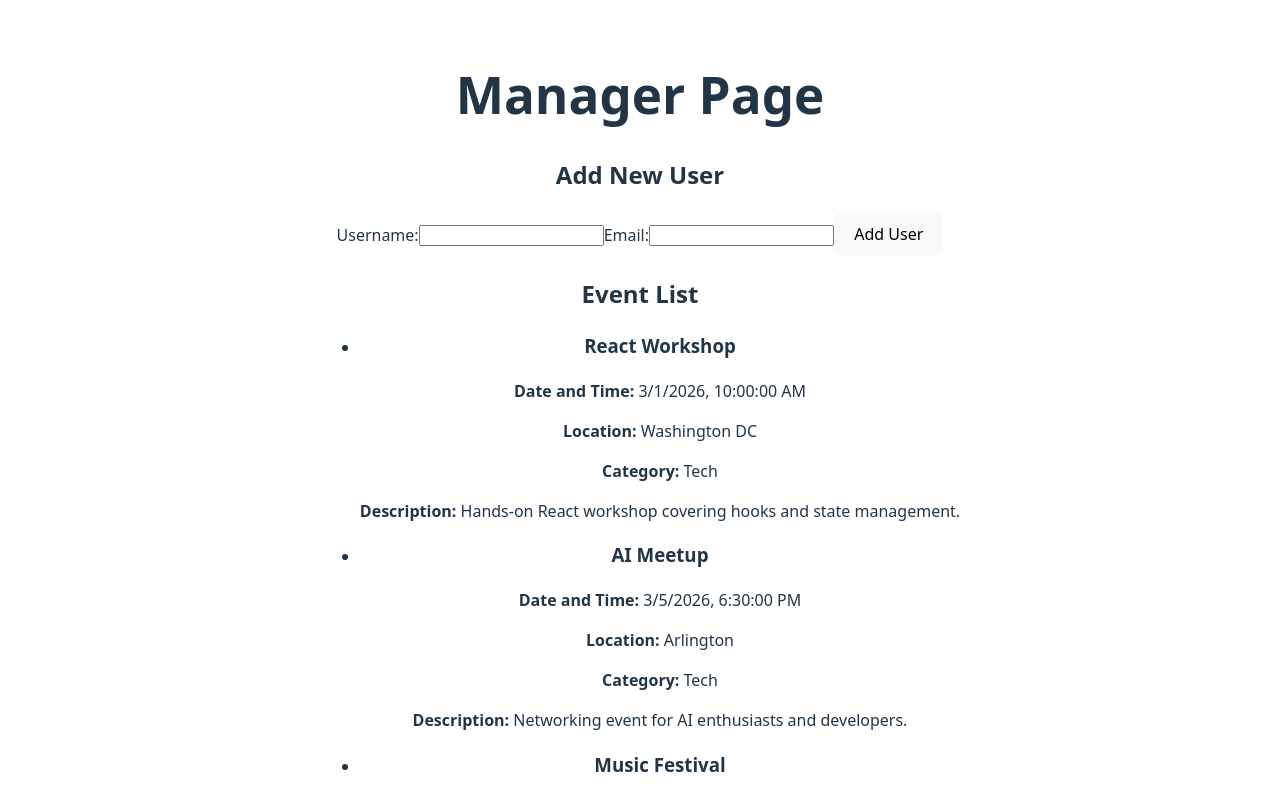
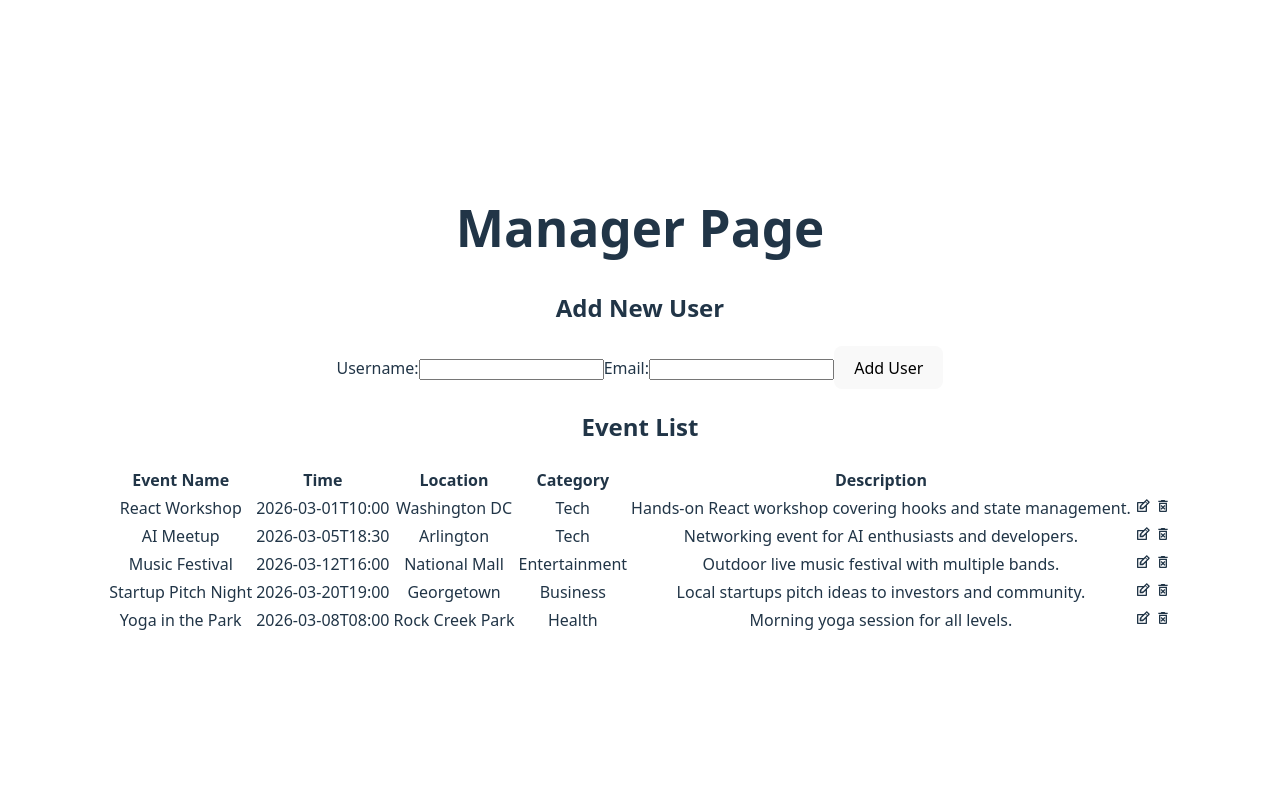
Before and after one commit to shuwangs/eventonica, a React (Vite) app in the folder client/: page / in a window 1280 px wide. Shown: the top 800 px of the page. Built offline with nearby package versions, Linux system fonts and the light colour scheme.

Commit message:
feat: display the eventsList in a table

```diff
--- a/client/package.json
+++ b/client/package.json
@@ -10,8 +10,11 @@
     "preview": "vite preview"
   },
   "dependencies": {
+    "bootstrap": "^5.3.8",
     "react": "^19.2.0",
-    "react-dom": "^19.2.0"
+    "react-bootstrap": "^2.10.10",
+    "react-dom": "^19.2.0",
+    "react-icons": "^5.5.0"
   },
   "devDependencies": {
     "@eslint/js": "^9.39.1",
--- a/client/src/components/EventList.jsx
+++ b/client/src/components/EventList.jsx
@@ -1,23 +1,49 @@
-import React from 'react';
+import React from "react";
+import Table from "react-bootstrap/Table";
+import { TiEdit } from "react-icons/ti";
+import { MdOutlineDeleteForever } from "react-icons/md";
 
 const EventList = ({ events }) => {
+  const updateEvent = () => {
+    console.log("trying updating the table");
+  };
+
+  const deleteEvent = () => {
+    console.log("deleting the event");
+  };
 
   return (
     <div className="event-list-container">
       <h2>Event List</h2>
-            <ul className="event-list">
+
+      <Table responsive>
+        <thead>
+          <th>Event Name</th>
+          <th>Time</th>
+          <th>Location</th>
+          <th>Category</th>
+          <th>Description</th>
+        </thead>
+        <tbody>
           {events.map((event) => (
-                    <li key={event.id} className="event-item">
-                        <h3>{event.name}</h3>
-                        <p><strong>Date and Time:</strong> {new Date(event.event_date_time).toLocaleString()}</p>
-                        <p><strong>Location:</strong> {event.location}</p>
-                        <p><strong>Category:</strong> {event.category}</p>
-                        <p><strong>Description:</strong> {event.descriptions}</p>
-                    </li>
+            <tr>
+              <td>{event.name}</td>
+              <td>{event.event_date_time.toLocaleString()}</td>
+              <td>{event.location}</td>
+              <td>{event.category}</td>
+              <td>{event.description}</td>
+              <td onClick={updateEvent}>
+                <TiEdit />
+              </td>
+              <td onClick={deleteEvent}>
+                <MdOutlineDeleteForever />
+              </td>
+            </tr>
           ))}
-            </ul>
+        </tbody>
+      </Table>
     </div>
   );
-}
+};
 
 export default EventList;
--- a/client/src/components/hardCodedEventsList.js
+++ b/client/src/components/hardCodedEventsList.js
@@ -7,7 +7,7 @@ export const fakeEvents = [
     event_date_time: "2026-03-01T10:00",
     location: "Washington DC",
     category: "Tech",
-    descriptions: "Hands-on React workshop covering hooks and state management."
+    description: "Hands-on React workshop covering hooks and state management."
   },
   {
     id: 2,
@@ -15,7 +15,7 @@ export const fakeEvents = [
     event_date_time: "2026-03-05T18:30",
     location: "Arlington",
     category: "Tech",
-    descriptions: "Networking event for AI enthusiasts and developers."
+    description: "Networking event for AI enthusiasts and developers."
   },
   {
     id: 3,
@@ -23,7 +23,7 @@ export const fakeEvents = [
     event_date_time: "2026-03-12T16:00",
     location: "National Mall",
     category: "Entertainment",
-    descriptions: "Outdoor live music festival with multiple bands."
+    description: "Outdoor live music festival with multiple bands."
   },
   {
     id: 4,
@@ -31,7 +31,7 @@ export const fakeEvents = [
     event_date_time: "2026-03-20T19:00",
     location: "Georgetown",
     category: "Business",
-    descriptions: "Local startups pitch ideas to investors and community."
+    description: "Local startups pitch ideas to investors and community."
   },
   {
     id: 5,
@@ -39,7 +39,7 @@ export const fakeEvents = [
     event_date_time: "2026-03-08T08:00",
     location: "Rock Creek Park",
     category: "Health",
-    descriptions: "Morning yoga session for all levels."
+    description: "Morning yoga session for all levels."
   }
 ];
 
```
Also changed, not shown: 1 other file (tests, documents, lock files or other folders). Lines whose indentation alone changed are shown as unchanged.
